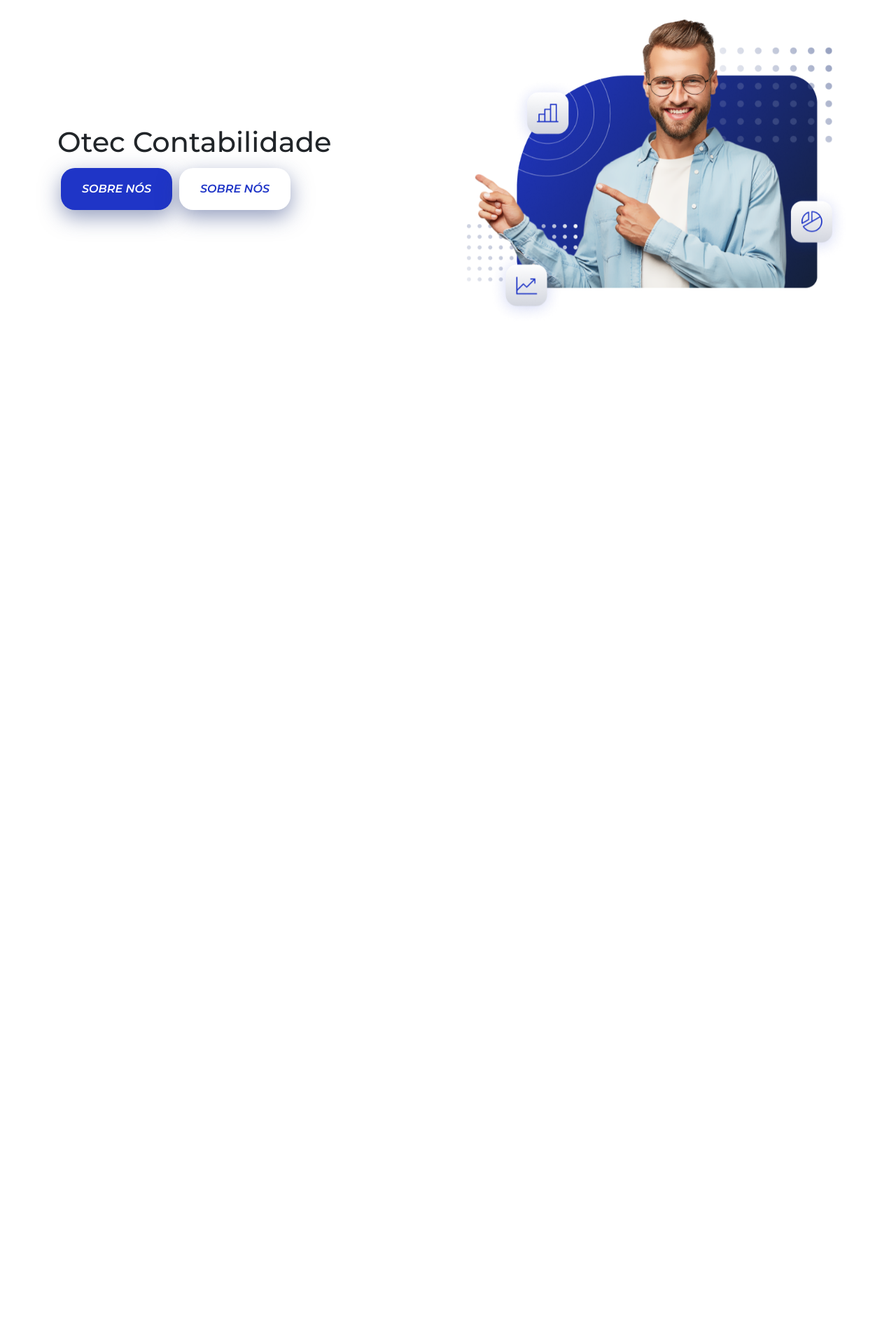
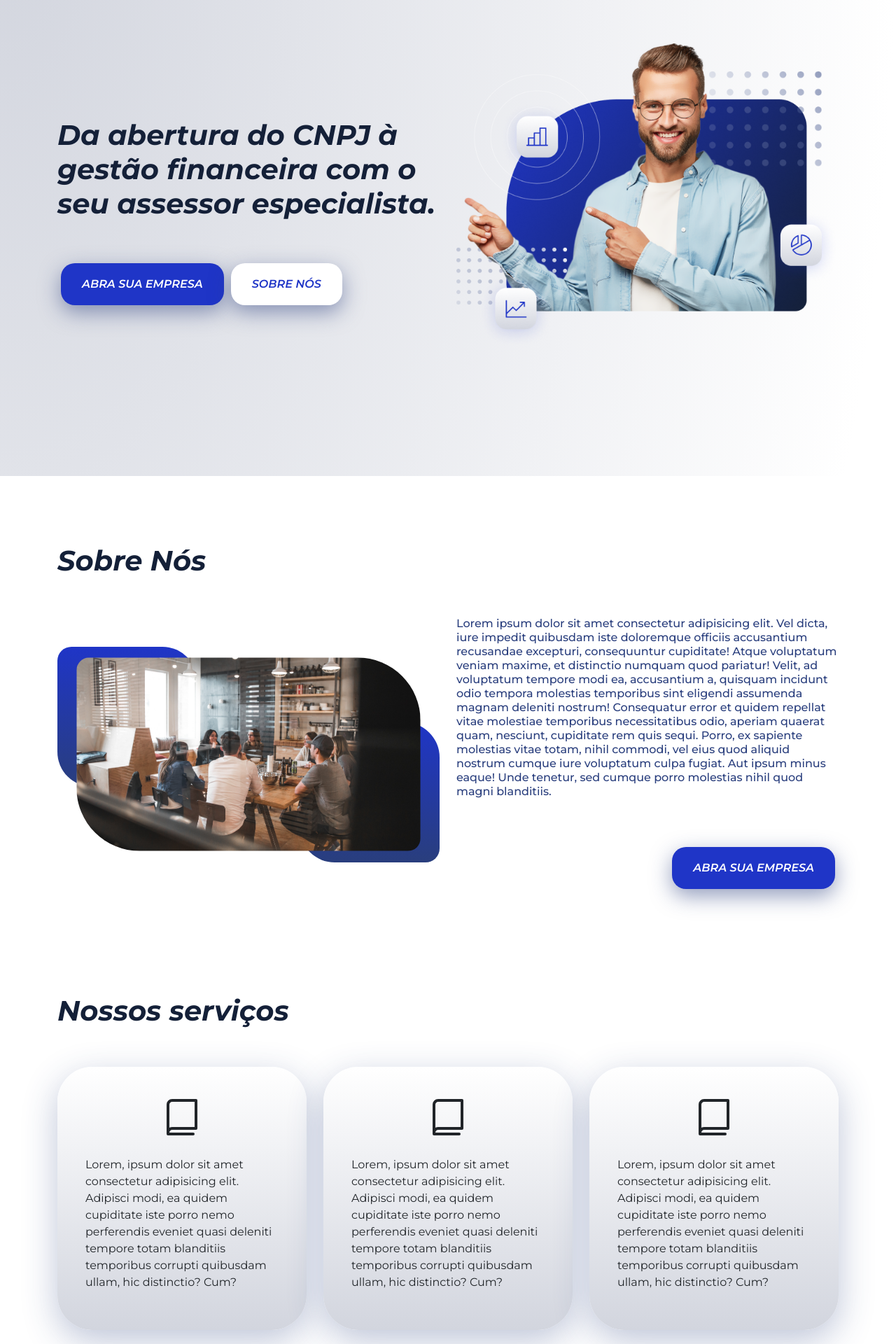
Before and after one commit to renatogsantos/otec-site, a Next.js app: page / in a window 1280 px wide. Shown: the part 120-2040 px from the top of the page at 70% size. Before the commit the page ends 800 px from the top, so only its background shows below. Built offline with nearby package versions, Linux system fonts and the light colour scheme.

Commit message:
construção de novos componentes

```diff
--- /dev/null
+++ b/components/card/CardOne.jsx
@@ -0,0 +1,15 @@
+import { Book } from "phosphor-react";
+
+export default function CardOne() {
+  return (
+    <div className="card-one">
+      <Book size={64} />
+      <p className="pt-4">
+        Lorem, ipsum dolor sit amet consectetur adipisicing elit. Adipisci modi,
+        ea quidem cupiditate iste porro nemo perferendis eveniet quasi deleniti
+        tempore totam blanditiis temporibus corrupti quibusdam ullam, hic
+        distinctio? Cum?
+      </p>
+    </div>
+  );
+}
--- a/pages/index.jsx
+++ b/pages/index.jsx
@@ -1,8 +1,8 @@
-
 import Head from "next/head";
 import { Col, Container, Row } from "react-bootstrap";
 import ButtonOne from "../components/button/ButtonOne";
 import ButtonTwo from "../components/button/ButtonTwo";
+import CardOne from "../components/card/CardOne";
 
 export default function Home() {
   return (
@@ -12,28 +12,93 @@ export default function Home() {
         <meta name="description" content="Generated by create next app" />
         <link rel="icon" href="/favicon.ico" />
       </Head>
+
+      <section id="home">
+        <Container fluid className="hero-1 d-flex align-items-center">
           <Container className="py-5">
             <Row className="d-flex align-items-center py-5">
               <Col className="col-12 col-lg-6">
-            <h1>Otec Contabilidade</h1>
-            <div className="d-flex">
-              <ButtonOne
-                title="sobre nós"
-                link="https://google.com"
-                target={true}
+                <h1 className="py-5 title-primary">
+                  Da abertura do CNPJ à gestão financeira com o seu assessor
+                  especialista.
+                </h1>
+                <div className="d-md-flex">
+                  <ButtonOne title="abra sua empresa" link="#" target={false} />
+                  <ButtonTwo title="sobre nós" link="#about" target={false} />
+                </div>
+              </Col>
+              <Col className="col-12 col-lg-6 py-5">
+                <img
+                  draggable={false}
+                  width="100%"
+                  src="/images/man.png"
+                  alt="Homem apontando para o lado esquerdo da tela"
                 />
-              <ButtonTwo
-                title="sobre nós"
-                link="https://google.com"
-                target={true}
+              </Col>
+            </Row>
+          </Container>
+        </Container>
+      </section>
+
+      <section id="about">
+        <Container fluid className="py-5 d-flex align-items-center">
+          <Container className="py-5">
+            <h2 className="title-primary pb-5">Sobre Nós</h2>
+            <Row className="d-flex align-items-center">
+              <Col className="col-12 col-lg-6">
+                <div className="card-about">
+                  <div className="blue-box-one"></div>
+                  <div className="blue-box-two"></div>
+                  <img
+                    className="card-img"
+                    draggable={false}
+                    width="100%"
+                    src="/images/office-01.jpg"
+                    alt="imagem de escritório"
                   />
                 </div>
               </Col>
-          <Col className="col-12 col-lg-6 py-5">
-            <img draggable={false} width="100%" src="/images/man.png" className="vibrate-1" alt="Home apontando para o lado esquerdo da tela"/>
+              <Col className="col-12 col-lg-6 d-flex flex-column align-items-end">
+                <p className="p-16 pb-5">
+                  Lorem ipsum dolor sit amet consectetur adipisicing elit. Vel
+                  dicta, iure impedit quibusdam iste doloremque officiis
+                  accusantium recusandae excepturi, consequuntur cupiditate!
+                  Atque voluptatum veniam maxime, et distinctio numquam quod
+                  pariatur! Velit, ad voluptatum tempore modi ea, accusantium a,
+                  quisquam incidunt odio tempora molestias temporibus sint
+                  eligendi assumenda magnam deleniti nostrum! Consequatur error
+                  et quidem repellat vitae molestiae temporibus necessitatibus
+                  odio, aperiam quaerat quam, nesciunt, cupiditate rem quis
+                  sequi. Porro, ex sapiente molestias vitae totam, nihil
+                  commodi, vel eius quod aliquid nostrum cumque iure voluptatum
+                  culpa fugiat. Aut ipsum minus eaque! Unde tenetur, sed cumque
+                  porro molestias nihil quod magni blanditiis.
+                </p>
+                <ButtonOne title="abra sua empresa" link="#" target={false} />
               </Col>
             </Row>
           </Container>
+        </Container>
+      </section>
+
+      <section>
+        <Container fluid className="py-5 d-flex align-items-center">
+          <Container>
+            <h3 className="title-primary pb-5">Nossos serviços</h3>
+            <Row>
+              <Col>
+                <CardOne />
+              </Col>
+              <Col>
+                <CardOne />
+              </Col>
+              <Col>
+                <CardOne />
+              </Col>
+            </Row>
+          </Container>
+        </Container>
+      </section>
     </div>
   );
 }
--- a/styles/button/ButtonOne.scss
+++ b/styles/button/ButtonOne.scss
@@ -15,9 +15,9 @@
   line-height: auto;
   text-transform: uppercase;
   transition: 0.1s ease-out;
-  max-width: 200px;
   text-align: center;
   margin: 5px;
+  max-width: 250px;
 }
 
 .button-one:hover {
@@ -28,7 +28,7 @@
 }
 
 .button-one:active {
-  background-color: $color-2;
+  background: $color-2;
   transform: translateY(8px);
   box-shadow: 0px 5px 5px rgba(41, 62, 125, 0.5);
   color: $light;
--- a/styles/button/ButtonTwo.scss
+++ b/styles/button/ButtonTwo.scss
@@ -15,9 +15,9 @@
   line-height: auto;
   text-transform: uppercase;
   transition: 0.1s ease-out;
-  max-width: 200px;
   text-align: center;
   margin: 5px;
+  max-width: 250px;
 }
 
 .button-two:hover {
@@ -28,7 +28,7 @@
 }
 
 .button-two:active {
-  background-color: $color-3;
+  background: $grey;
   transform: translateY(8px);
   box-shadow: 0px 5px 5px rgba(41, 62, 125, 0.5);
   color: $color-2;
--- /dev/null
+++ b/styles/cards/CardAbout.scss
@@ -0,0 +1,28 @@
+.card-about {
+  position: relative;
+}
+
+.card-img {
+  border-radius: 20px 100px;
+  transform: scale(0.9);
+}
+
+.blue-box-one {
+  position: absolute;
+  width: 200px;
+  height: 200px;
+  left: 0;
+  top: 0;
+  background: linear-gradient(180deg, #1f35c7 0%, #293e7d 100%);
+  border-radius: 20px 50px;
+}
+
+.blue-box-two {
+  position: absolute;
+  width: 200px;
+  height: 200px;
+  right: 0;
+  bottom: 0;
+  background: linear-gradient(180deg, #1f35c7 0%, #293e7d 100%);
+  border-radius: 20px 50px;
+}
--- /dev/null
+++ b/styles/cards/CardOne.scss
@@ -0,0 +1,10 @@
+.card-one {
+  background: linear-gradient(180deg, #ffffff 0%, #d2d5de 100%);
+  box-shadow: 0px 15px 50px rgba(41, 62, 125, 0.3);
+  border-radius: 50px;
+  display: flex;
+  flex-direction: column;
+  align-items: center;
+  justify-content: center;
+  padding: 40px;
+}
--- a/styles/colors.scss
+++ b/styles/colors.scss
@@ -1,4 +1,6 @@
 $light: #fff;
+$dark: #000000;
+$grey: #D2D5DE;
 $color-1: #1f35c7;
 $color-2: #293E7D;
-$color-3: #D2D5DE;
+$color-3: #142038;
--- a/styles/globals.scss
+++ b/styles/globals.scss
@@ -1,8 +1,12 @@
 @import url("https://fonts.googleapis.com/css2?family=Montserrat:ital,wght@0,100;0,200;0,300;0,400;0,500;0,600;0,700;0,800;0,900;1,100;1,200;1,300;1,400;1,500;1,600;1,700;1,800;1,900&display=swap");
 @import "./colors.scss";
+@import "./typography.scss";
 @import "./button/ButtonOne.scss";
 @import "./button/ButtonTwo.scss";
+@import "./cards/CardAbout.scss";
+@import "./cards/CardOne.scss";
 @import "./animations.scss";
+
 html {
   margin: 0;
   padding: 0;
@@ -12,3 +16,8 @@ html {
 body {
   font-family: "Montserrat", sans-serif;
 }
+
+.hero-1 {
+  height: 100vh;
+  background: radial-gradient(100% 303.43% at 0% 0%, #d2d5de 0%, #ffffff 100%);
+}
--- /dev/null
+++ b/styles/typography.scss
@@ -0,0 +1,22 @@
+.title-primary {
+  font-family: "Montserrat";
+  font-style: italic;
+  font-weight: 700;
+  font-size: 40px;
+  line-height: 49px;
+  display: flex;
+  align-items: center;
+  color: $color-3;
+}
+
+.p-16 {
+  font-family: "Montserrat";
+  font-style: normal;
+  font-weight: 500;
+  font-size: 16px;
+  line-height: 20px;
+  display: flex;
+  align-items: center;
+
+  color: $color-2;
+}
```
Also changed, not shown: public/images/office-01.jpg (added). Lines whose indentation alone changed are shown as unchanged.
